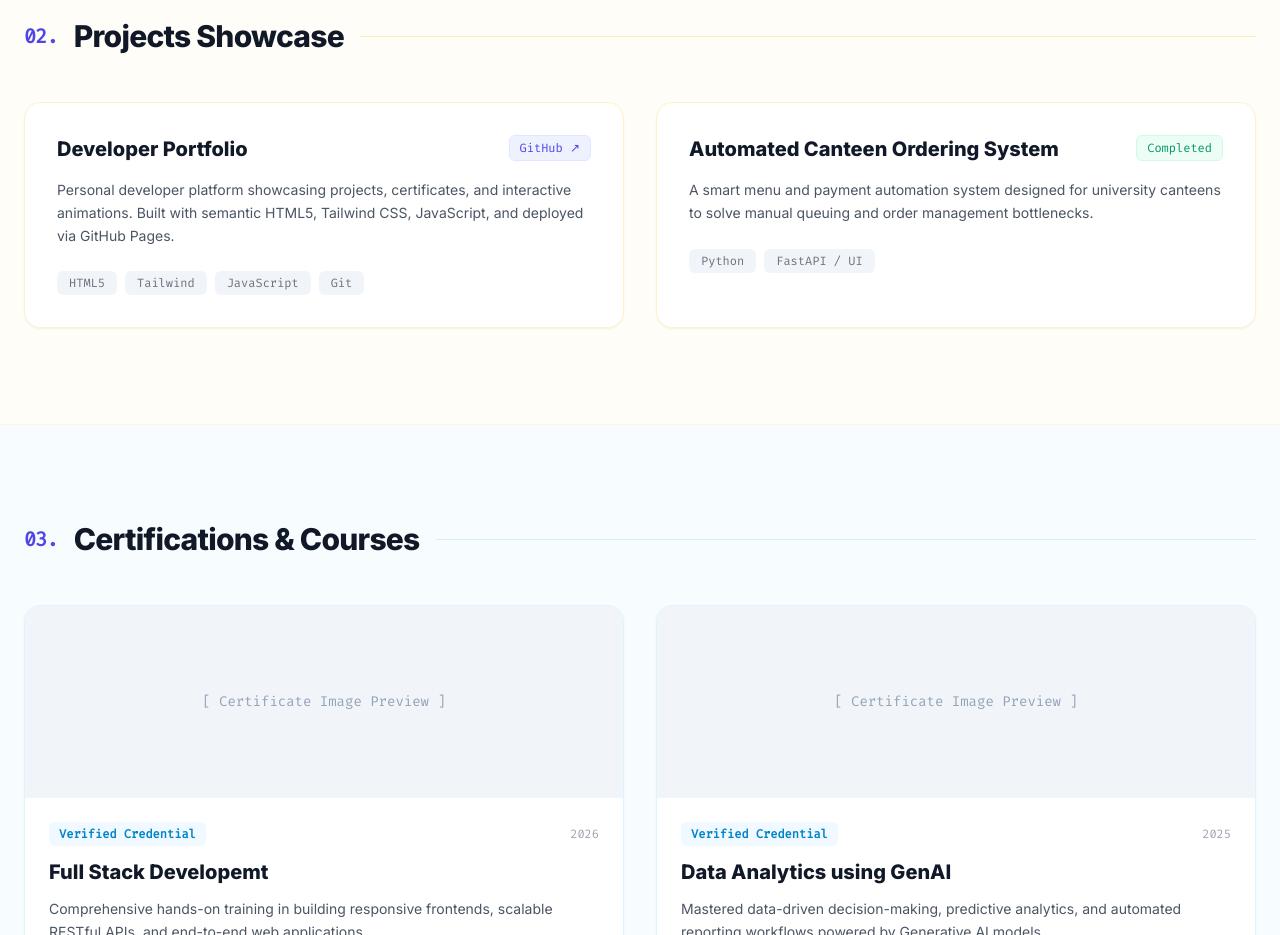
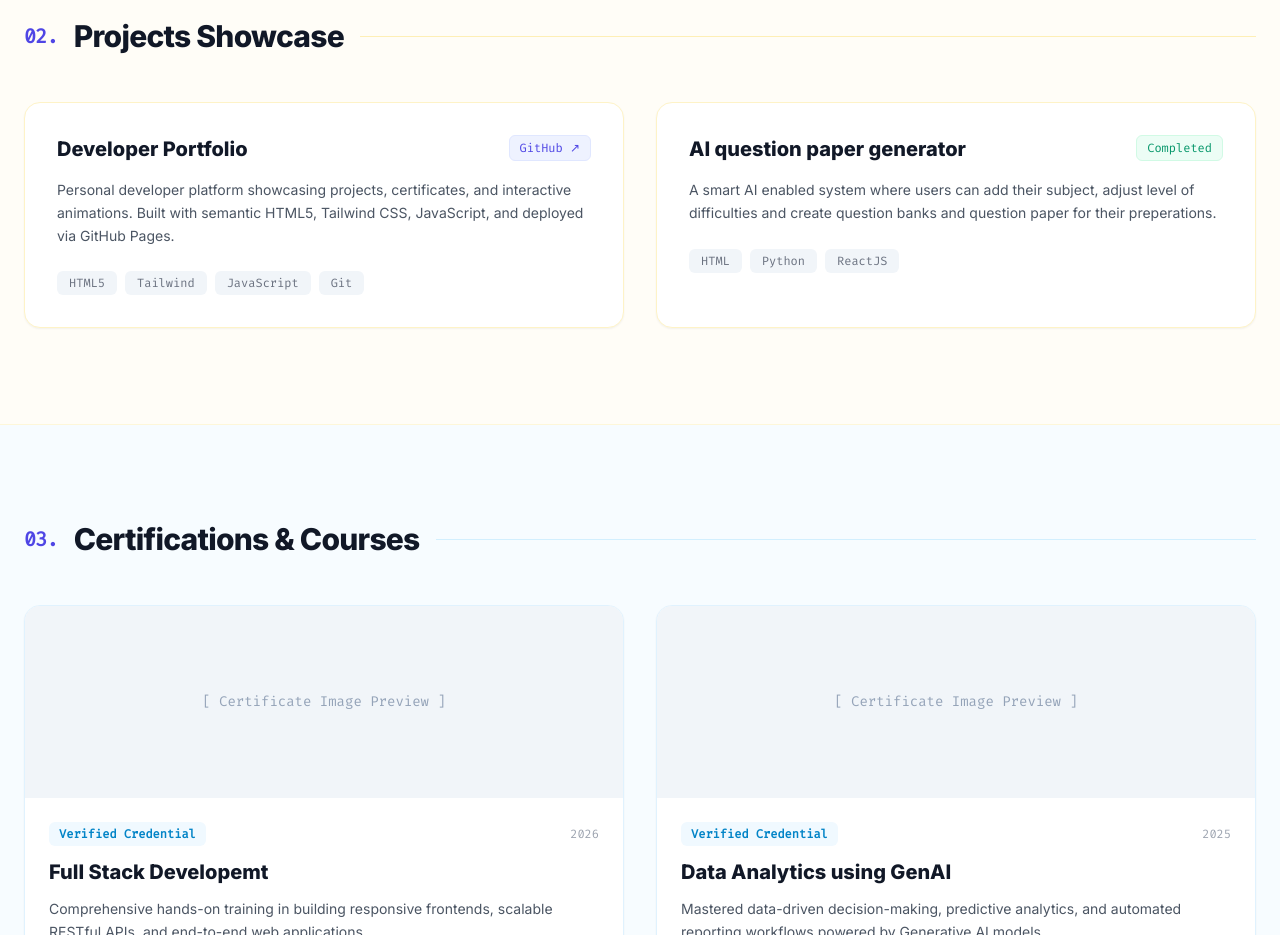
Before and after one commit to ujjwalrawat2512/Portfolio-ujjwal, a plain HTML site: page index.html in a window 1280 px wide. Shown: the part 1280-2215 px from the top of the page. Drawn offline with nearby package versions, Linux system fonts and the light colour scheme.

Commit message:
Updated project

```diff
--- a/index.html
+++ b/index.html
@@ -172,15 +172,17 @@
                     <!-- Project Card 2 -->
                     <article data-aos="fade-up" data-aos-delay="200" class="bg-white p-8 rounded-2xl border border-amber-100 shadow-sm hover:shadow-xl hover:border-indigo-200 hover:-translate-y-1 transition-all duration-300 space-y-4">
                         <div class="flex justify-between items-start">
-                            <h3 class="text-xl font-bold text-gray-900">Automated Canteen Ordering System</h3>
+                            <h3 class="text-xl font-bold text-gray-900">AI question paper generator</h3>
                             <span class="text-xs font-mono text-emerald-600 bg-emerald-50 px-2.5 py-1 rounded-md border border-emerald-100">Completed</span>
                         </div>
                         <p class="text-gray-600 text-sm leading-relaxed">
-                            A smart menu and payment automation system designed for university canteens to solve manual queuing and order management bottlenecks.
+                            A smart AI enabled system where users can add their subject, adjust level of difficulties and create question banks and question paper for their preperations.
                         </p>
                         <div class="flex flex-wrap gap-2 pt-2 text-xs font-mono text-gray-500">
+                            <span class="bg-slate-100 px-3 py-1 rounded-md">HTML</span>
                             <span class="bg-slate-100 px-3 py-1 rounded-md">Python</span>
-                            <span class="bg-slate-100 px-3 py-1 rounded-md">FastAPI / UI</span>
+                            <span class="bg-slate-100 px-3 py-1 rounded-md">ReactJS</span>
+
                         </div>
                     </article>
                 </div>
```
